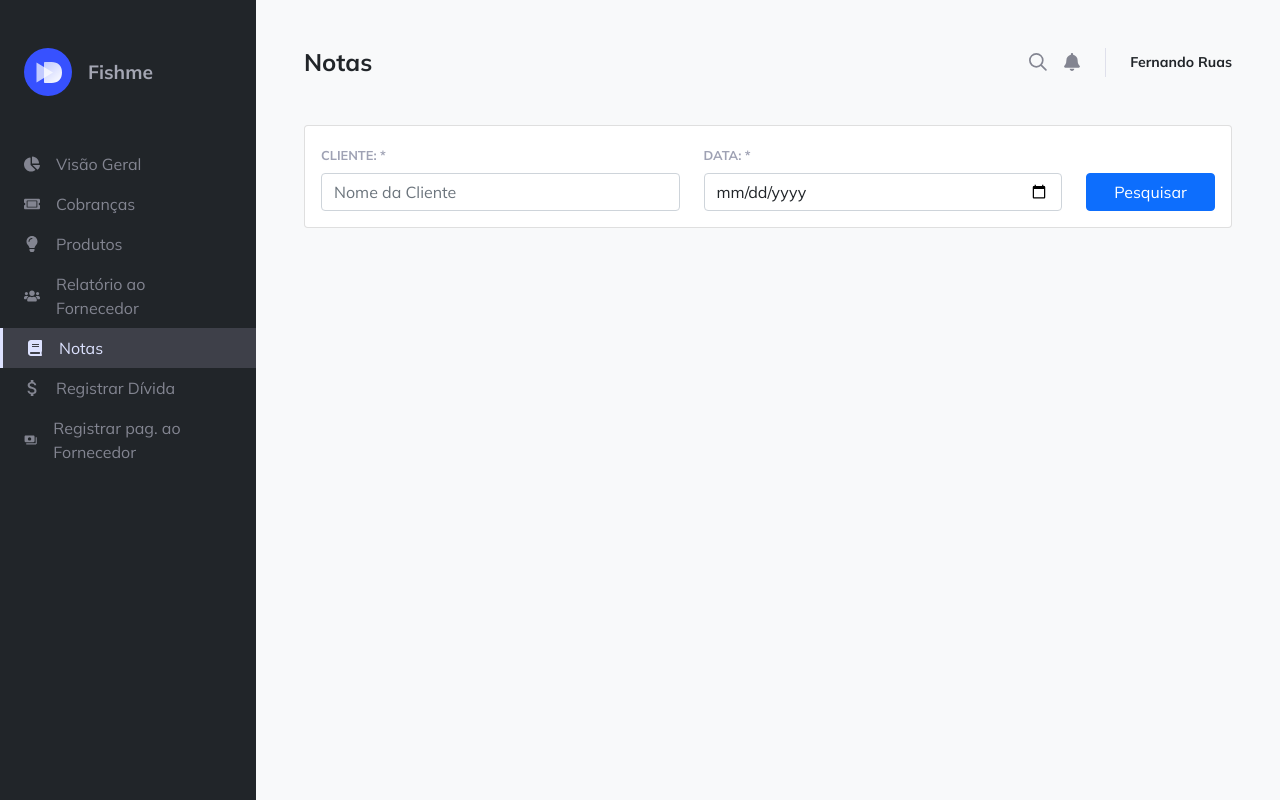
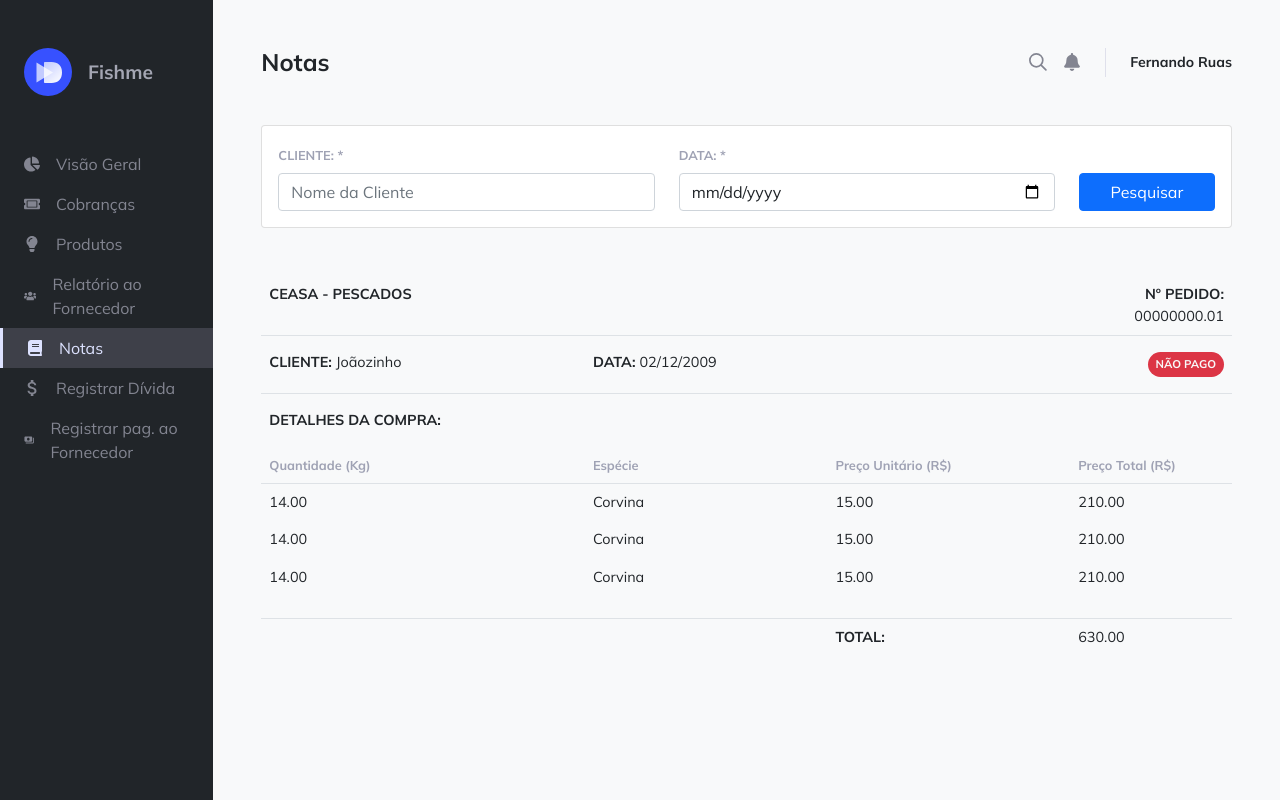
Before and after one commit to naygomes/fishme, a Next.js app in the folder frontend/: page /notas in a window 1280 px wide. Built offline with nearby package versions, Linux system fonts and the light colour scheme.

Commit message:
feature - fazendo tabela da nota

```diff
--- a/frontend/components/Layout.jsx
+++ b/frontend/components/Layout.jsx
@@ -6,7 +6,7 @@ const Layout = ({ children, title }) => {
   return (
     <div className="h-100 d-flex flex-row justify-content-start">
       <Sidebar />
-      <div className="bg-light flex-fill p-5 text-dark ">
+      <div className="h-100 bg-light flex-fill p-5 text-dark col offset-2">
         <Topbar name="Fernando Ruas">{title}</Topbar>
         <div>{children}</div>
       </div>
--- a/frontend/components/Sidebar.jsx
+++ b/frontend/components/Sidebar.jsx
@@ -13,7 +13,7 @@ import {
   Nota,
 } from "./icones";
 
-const Sidebar = () => {
+const Sidebar = ({ classExtra }) => {
   const [menuItens, setMenuItens] = useState({
     1: {
       id: 1,
@@ -86,7 +86,9 @@ const Sidebar = () => {
     setMenuItens(menu);
   };
   return (
-    <div className="size pt-5 pb-4 bg-dark d-flex flex-column justify-content-start">
+    <div
+      className={`size pt-5 pb-4 bg-dark d-flex flex-column justify-content-start position-fixed overflow-auto col-2`}
+    >
       <div className="px-4 d-flex align-items-center pl-1 gap-3">
         <Logo size={32} />
         <span className="logo-text">Fishme</span>
--- a/frontend/pages/notas.js
+++ b/frontend/pages/notas.js
@@ -1,11 +1,40 @@
 import React from 'react';
 import Layout from '../components/Layout';
+
+const listaProdutos = [
+    {
+        id: 1,
+        quantidade: 14,
+        especie: 'Corvina',
+        precoUnit: 15,
+    },
+    {
+        id: 2,
+        quantidade: 14,
+        especie: 'Corvina',
+        precoUnit: 15,
+    },
+    {
+        id: 3,
+        quantidade: 14,
+        especie: 'Corvina',
+        precoUnit: 15,
+    },
+]
+
+const somarProdutos = (array) => {
+    let resultado = 0;
+    array.forEach(element => {
+        resultado += element.quantidade * element.precoUnit;
+    });
+    return resultado;
+}
 
 export default function Notas() {
     return (
         <Layout title="Notas">
             <div className='notas d-flex flex-column justify-content-between align-items-center'>
-                <div className="card w-100">
+                <div className="card w-100 mb-5">
                     <div className="card-body row justify-content-end">
                         <div className="col-5">
                             <label htmlFor="cliente" className="form-label">{('Cliente: *').toUpperCase()}</label>
@@ -20,6 +49,46 @@ export default function Notas() {
                         </div>
                     </div>
                 </div>
+                <div className="table-responsive w-100">
+                    <table className="table">
+                        <tbody>
+                            <tr>
+                                <th className="col-8" scope="row" colSpan="3">{('Ceasa - Pescados').toUpperCase()}</th>
+                                <td className="col-4 text-end" colSpan="1"><strong>{('Nº pedido: ').toUpperCase()}</strong>{'00000000.01'}</td>
+                            </tr>
+                            <tr>
+                                <td className="col-3 py-3"><strong>{('Cliente: ').toUpperCase()}</strong>{'Joãozinho'}</td>
+                                <td className="col-4 py-3" colSpan="2"><strong>{('Data: ').toUpperCase()}</strong>{'02/12/2009'}</td>
+                                <td className="col-4 py-3"><div className='d-flex justify-content-end text-light'><div className="bg-danger p-1 px-2 fw-bold nota-chip-status rounded-pill">{('Não Pago').toUpperCase()}</div></div></td>
+                            </tr>
+                            <tr>
+                                <td className="col-4 py-3 border-0 fw-bold">{('Detalhes da Compra:').toUpperCase()}</td>
+                            </tr>
+                            <tr>
+                                <td className="col-3 fw-bold notas-subtable-label">{'Quantidade (Kg)'}</td>
+                                <td className="col-3 fw-bold notas-subtable-label">{'Espécie'}</td>
+                                <td className="col-3 fw-bold notas-subtable-label">{'Preço Unitário (R$)'}</td>
+                                <td className="col-3 fw-bold notas-subtable-label">{'Preço Total (R$)'}</td>
+                            </tr>
+                            {listaProdutos.map((item) => {
+                                return (
+                                    <tr key={item.id}>
+                                        <td className="col-3 border-0 ">{item.quantidade.toFixed(2)}</td>
+                                        <td className="col-3 border-0 ">{item.especie}</td>
+                                        <td className="col-3 border-0 ">{item.precoUnit.toFixed(2)}</td>
+                                        <td className="col-3 border-0 ">{(item.quantidade * item.precoUnit).toFixed(2)}</td>
+                                    </tr>
+                                )
+                            })}
+                            <br />
+                            <tr>
+                                <td className="col-3 border-0 border-top" colSpan={2}></td>
+                                <td className="col-3 border-0 border-top fw-bold">{('Total:').toUpperCase()}</td>
+                                <td className="col-3 border-0 border-top">{somarProdutos(listaProdutos).toFixed(2)}</td>
+                            </tr>
+                        </tbody>
+                    </table>
+                </div>
             </div>
         </Layout>
     )
--- a/frontend/styles/Notas.module.css
+++ b/frontend/styles/Notas.module.css
@@ -3,3 +3,17 @@
     font-weight: bold;
     font-size: 0.8rem;
 }
+
+.nota-chip-status {
+    width: fit-content;
+    font-size: 0.7rem;
+}
+
+.notas table {
+    font-size: 0.9rem;
+}
+
+.notas-subtable-label {
+    font-size: 0.8rem;
+    color: #9FA2B4;
+}
--- a/frontend/styles/globals.css
+++ b/frontend/styles/globals.css
@@ -8,6 +8,7 @@ html,
 body {
   padding: 0;
   margin: 0;
+  background-color: #f8f9fa;
   font-family: -apple-system, BlinkMacSystemFont, Segoe UI, Roboto, Oxygen,
     Ubuntu, Cantarell, Fira Sans, Droid Sans, Helvetica Neue, sans-serif;
 }
```
